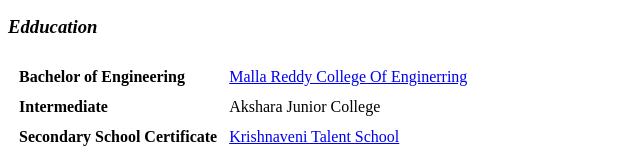
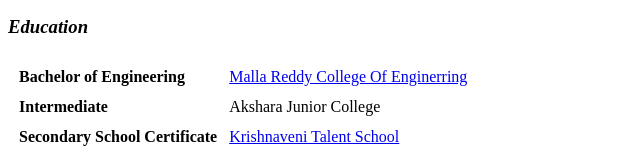
Before and after one commit to vinnu1013/CV, a plain HTML site: page vinay.html in a window 1280 px wide. Shown: the part 386-550 px from the top of the page, 0-640 px from the left. Drawn offline with nearby package versions, Linux system fonts and the light colour scheme.

Commit message:
vinay.html

```diff
--- a/vinay.html
+++ b/vinay.html
@@ -48,7 +48,7 @@
     </table>
 
 <table cellspacing="10">
-    <h3><i>Edducation</i></h3>
+    <h3><i>Education</i></h3>
         <tr>
             <td><b>Bachelor of Engineering</b></td>
             <td>
```
